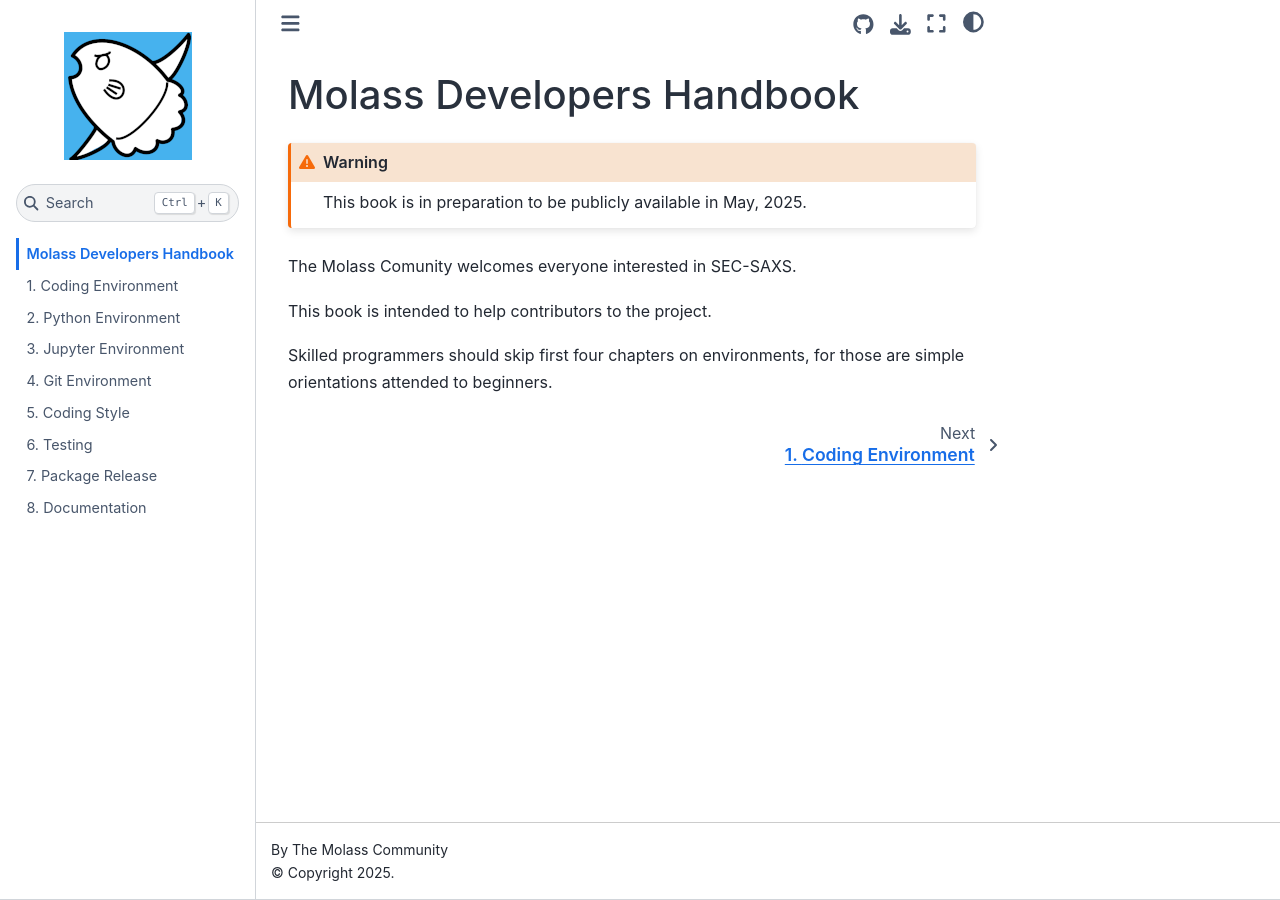
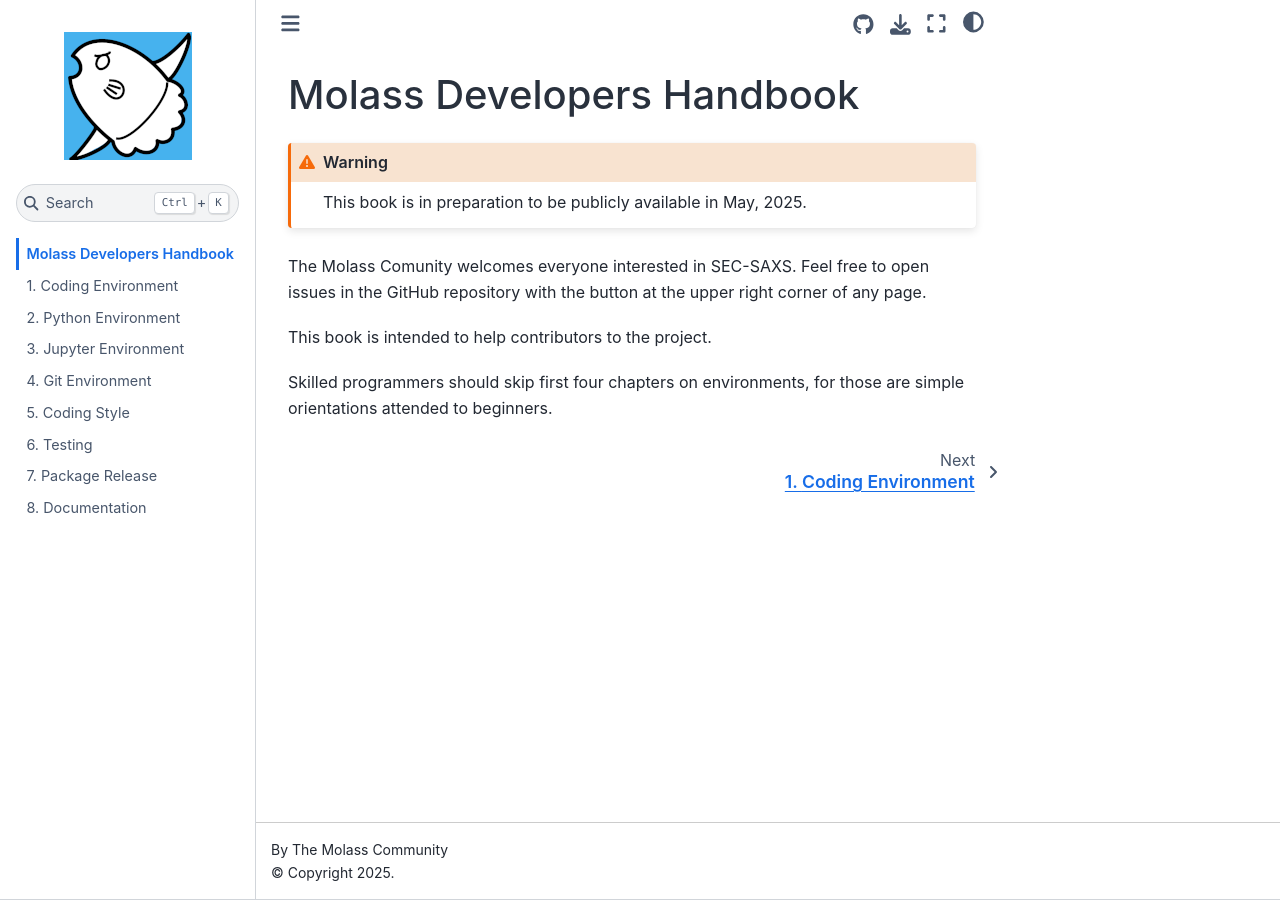
Before and after one commit to biosaxs-dev/molass-develop, a Jupyter Book: the page built from chapters/intro.md, in a window 1280 px wide. Built offline with Jupyter Book 1.0.4 settings and Sphinx 7.4.7 and the Sphinx Book theme 1.1.4, drawn with Linux system fonts in a browser that asks for light colours.

Commit message:
add feel free to open issues

````diff
--- a/chapters/intro.md
+++ b/chapters/intro.md
@@ -4,7 +4,7 @@
 This book is in preparation to be publicly available in May, 2025.
 ```
 
-The Molass Comunity welcomes everyone interested in SEC-SAXS.
+The Molass Comunity welcomes everyone interested in SEC-SAXS. Feel free to open issues in the GitHub repository with the button at the upper right corner of any page.
 
 This book is intended to help contributors to the project.
 
````
